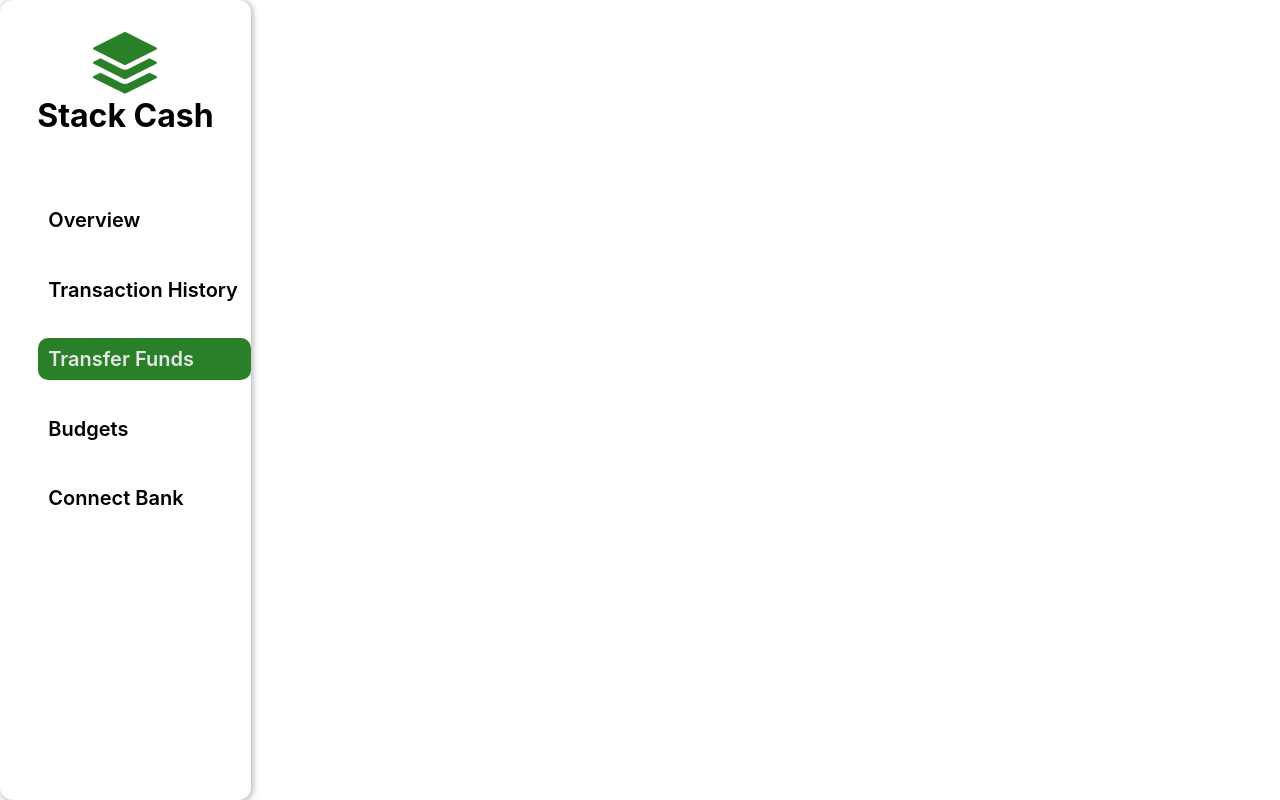
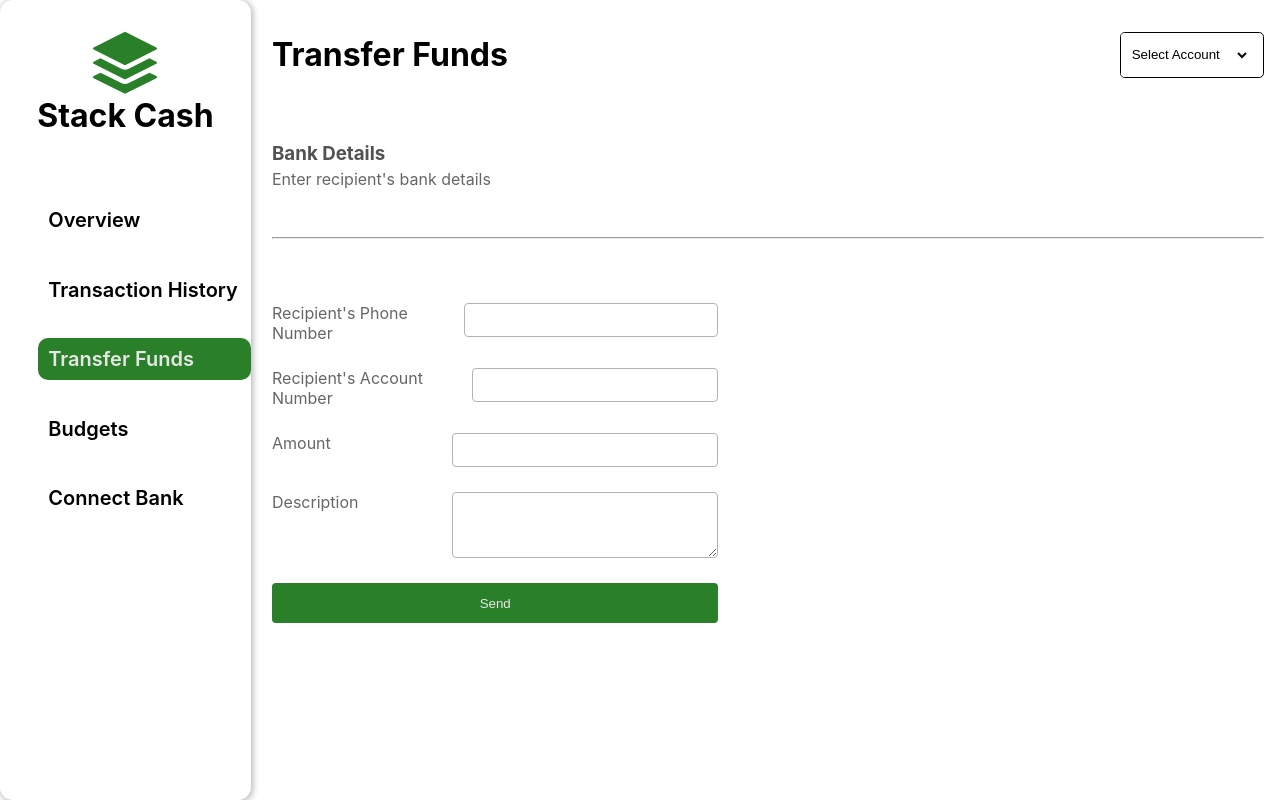
Before and after one commit to Taku10/stackCash, a React (Create React App) app: page /transfer-funds in a window 1280 px wide. Built offline with nearby package versions, Linux system fonts and the light colour scheme.

Commit message:
add Transfer component for fund transfers; update routing in App.js and add styles in transfer.css

```diff
--- a/src/App.js
+++ b/src/App.js
@@ -3,6 +3,7 @@ import './App.css';
 import History from './components/history';
 import Nav from './components/nav';
 import Overview from './components/overview';
+import Transfer from './components/Transfer';
 
 function App() {
   return (
@@ -11,7 +12,7 @@ function App() {
       <Routes>
         <Route path = "/" element={<Overview />} />
         <Route path = "/transaction-history" element={<History />} />
-
+        <Route path = "/transfer-funds" element={<Transfer />} />
       </Routes>
     </div>
   );
--- a/src/components/Transfer.jsx
+++ b/src/components/Transfer.jsx
@@ -0,0 +1,64 @@
+import '../styles/transfer.css';
+
+const Transfer = () => {
+    return (
+        <div className="transfer-container">
+            <div className="transfer-wrapper">
+                <div className="transfer-header">
+                    <h1>Transfer Funds</h1>
+                    <div className='transfer-select-account'>
+                        <select name="transfer-accounts" id="transfer-accounts">
+                            <option >Select Account</option>
+                            <option value="transfer-chase">Chase</option>
+                            <option value="transfer-wellsFargo">Wells Fargo</option>
+                            <option value="transfer-usBank">Us Bank</option>
+                        </select>
+                    </div>
+
+                </div>
+                <div className="bank-details">
+                    <div className="bank-details-subheader">
+                        <h3>Bank Details</h3>
+                        <p>Enter recipient's bank details</p>
+                    </div>
+
+                    <hr className='line'/>
+                </div>
+
+                <form action="">
+                    <div className="recipient-phone">
+                        <label htmlFor="recipient-phone">Recipient's Phone Number</label>
+                        <input type="text" id="recipient-phone" name="recipient-phone" />
+                    </div>
+                    <div className='recipient-account-number'>
+                        <label htmlFor="recipient-account-number">Recipient's Account Number</label>
+                        <input type="text" id="recipient-account-number" name="recipient-account-number" />
+                    </div>
+                    <div className='amount'>
+                        <label htmlFor="amount">Amount</label>
+                        <input type="text" id="amount" name="amount" />
+                    </div>
+                    <div className='transfer-notes'>
+                        <label htmlFor="transfer-notes">Description</label>
+                        <textarea name="transfer-notes" id="transfer-notes" cols="30" rows="10"></textarea>
+
+                    </div>
+                    <button>Send</button>
+                </form>
+
+            </div>
+        </div>
+
+
+
+    )
+}
+
+
+
+
+
+
+
+
+export default Transfer;
--- /dev/null
+++ b/src/styles/transfer.css
@@ -0,0 +1,112 @@
+.transfer-container {
+  /* border: 2px solid blue;; */
+}
+
+.transfer-container p, label{
+    color: rgb(102, 102, 102);
+}
+.transfer-wrapper{
+    padding-top: 2em;
+    padding-right: 2em;
+    display: flex;
+    flex-direction: column;
+    gap: 4em;
+    /* border: 2px solid red;   */
+    height: 100%;
+}
+
+.transfer-header{
+    display: flex;
+    justify-content: space-between;
+    align-items: center;
+
+}
+
+.transfer-header h1{
+
+
+}
+.transfer-select-account{
+    border: 1px solid;
+    width: 9em;
+    border-radius: 0.3em;
+}
+
+.transfer-select-account select{
+    padding: 1em 1em 1em 0.5em;
+    border: none;
+    border-radius: 4px;
+    background-color: #ddd;
+    cursor: pointer;
+    background-color: white;
+
+}
+
+.transfer-container select:focus{
+    outline: none;
+}
+
+.bank-details{
+    display: flex;
+    flex-direction: column;
+    gap: 1em;
+}
+
+.bank-details-subheader{
+    display: flex;
+    flex-direction: column;
+    gap:0.3em;
+}
+.bank-details h3{
+    color: rgb(82, 82, 82);
+}
+form{
+    display: flex;
+    flex-direction: column;
+    justify-content: space-between;
+    /* border: 1px solid; */
+    height: 20em;
+    width: 45%;
+
+}
+
+form div{
+    /* border:1px solid; */
+    display: flex;
+    justify-content: space-between;
+}
+
+form input{
+    width:20em;
+    height: 2.5em;
+    border-radius: 0.3em;
+    border: 1px solid #b0b6af;
+}
+
+form input:focus{
+    outline: 1px solid var(--main_color);
+}
+
+.transfer-notes textarea{
+    width: 20em;
+    height: 5em;
+    border-radius: 0.3em;
+    border: 1px solid #b0b6af;
+}
+
+form button{
+    height: 3em;
+    border-radius: 0.3em;
+    background-color: var(--main_color);
+    color: var(--white-grey);
+    cursor: pointer;
+    border: none;
+    margin-bottom: 0em;
+}
+
+.line{
+    width: 100%;
+    height: 1px;
+    background-color: #b0b6af;
+    margin-top: 2em;
+}
```
